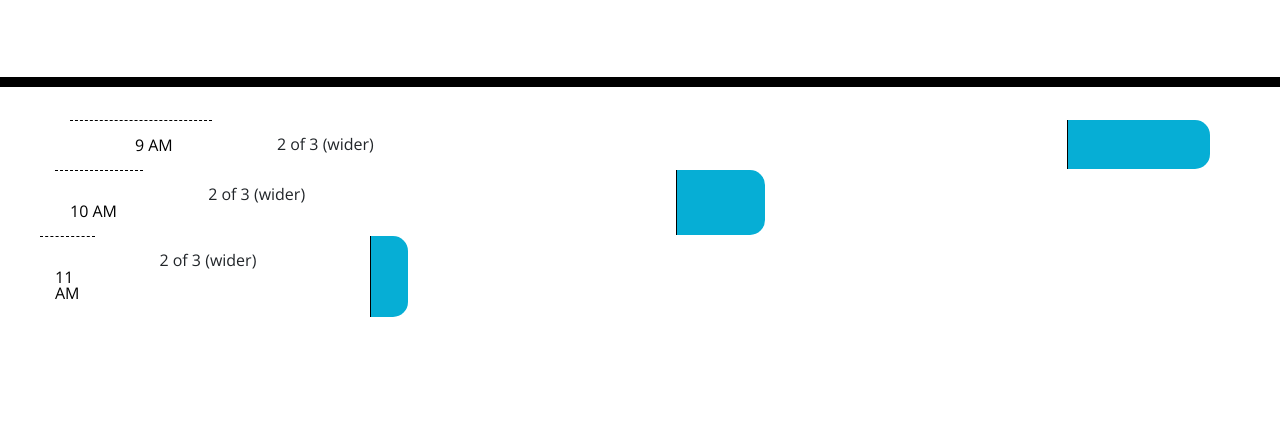
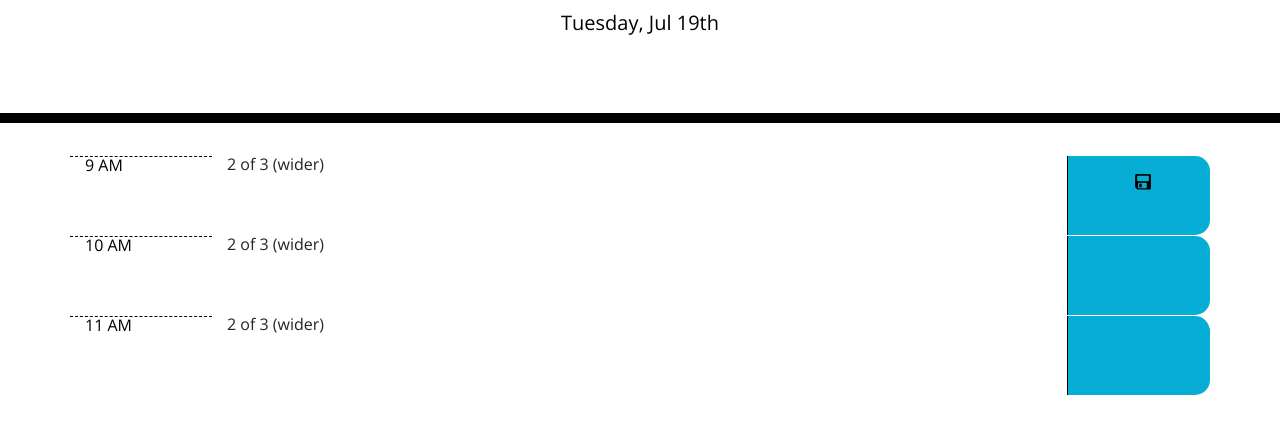
Before and after one commit to margotcooper/scheduling-application, a plain HTML site: page index.html in a window 1280 px wide. Shown: the part 181-614 px from the top of the page. Drawn offline with nearby package versions, Linux system fonts and the light colour scheme.

Commit message:
fixed rows by adding closing div

```diff
--- a/Develop/javascript.js
+++ b/Develop/javascript.js
@@ -1,21 +1,19 @@
-var topDate = (document.getElementById("currentDay").value =
-  moment().format("dddd, MMM Do"));
-var
-currentDay.text = ('moment().format("dddd, MMM Do")');
+document.getElementById("currentDay").textContent =
+  moment().format("dddd, MMM Do");
+
+// currentDay.textContent = moment().format("dddd, MMM Do");
 
 //to add button to pop up form and to add button to submit form to schedule
-alertButtonEl.on('click', function () {
-    alert('Hello World');
-});
+// alertButtonEl.on("click", function () {
+//   alert("Hello World");
+// });
 //see activity 4 on html to add buttons
-
 
 //see activities 5 & 6 on how to add a form element
 //put button inside of 'form' in html or formEl.on('submit', handleFormSubmit); does not work
 //append the input to the document.
 //prevent default - stops clearing of the form.
 //adding classes to ul children - lis, activity 7, can add multiple classes with space in between. activity 8 shows how to change style as well.
-
 
 //event delegation activities 9 & 10
 //activity 9
--- a/Develop/style.css
+++ b/Develop/style.css
@@ -69,3 +69,10 @@ textarea {
   font-size: 20px;
   transition: all 0.3s ease-in-out;
 }
+
+img {
+  justify-content: center;
+  margin: auto;
+  margin-top: auto;
+  margin-bottom: auto;
+}
--- a/index.html
+++ b/index.html
@@ -32,34 +32,24 @@
       <!-- Timeblocks go here -->
       <form id="hourContainer">
         <div class="row">
-          <div class="col hour">
-            9 AM
+          <div class="col hour">9 AM</div>
+          <div class="col-9 description">2 of 3 (wider)</div>
+          <div class="col saveBtn">
+            <img
+              src="./Develop/save-button-transparent20.png"
+              alt="Save Button"
+            />
           </div>
-          <div class="col-9 description">
-            2 of 3 (wider)
-          </div>
-          <div class="col saveBtn">
-
         </div>
         <div class="row">
-          <div class="col hour">
-            10 AM
-          </div>
-          <div class="col-9 description">
-            2 of 3 (wider)
-          </div>
-          <div class="col saveBtn">
-
+          <div class="col hour">10 AM</div>
+          <div class="col-9 description">2 of 3 (wider)</div>
+          <div class="col saveBtn"></div>
         </div>
         <div class="row">
-          <div class="col hour">
-            11 AM
-          </div>
-          <div class="col-9 description">
-            2 of 3 (wider)
-          </div>
-          <div class="col saveBtn">
-
+          <div class="col hour">11 AM</div>
+          <div class="col-9 description">2 of 3 (wider)</div>
+          <div class="col saveBtn"></div>
         </div>
       </form>
     </div>
```
